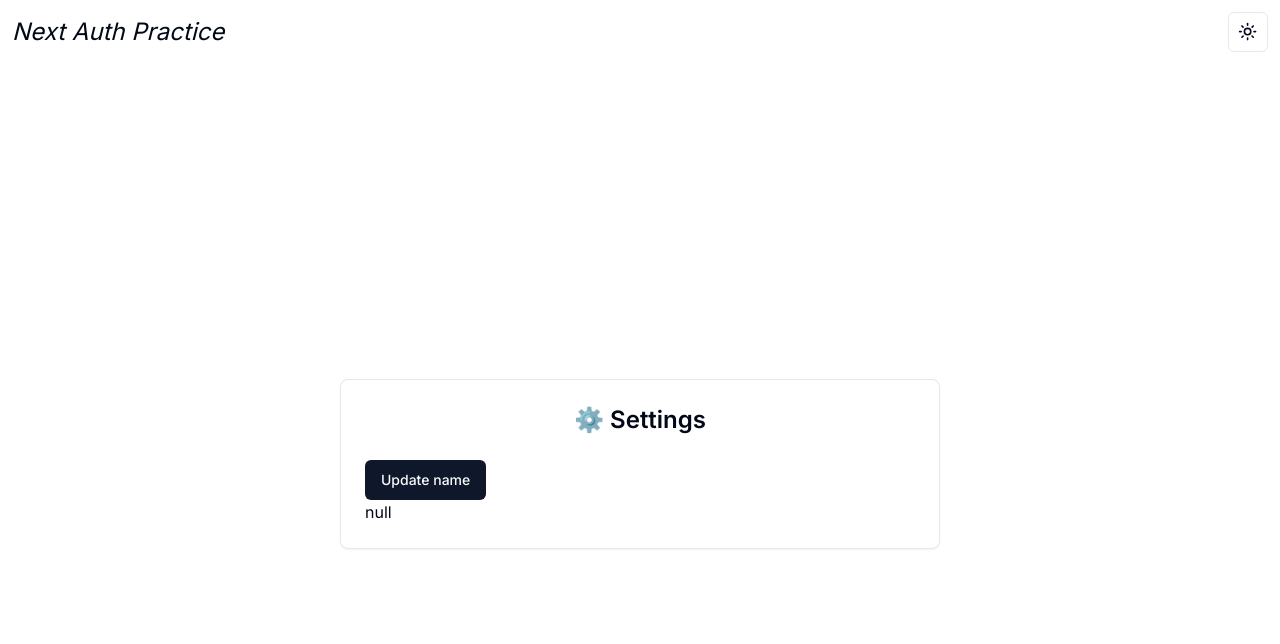
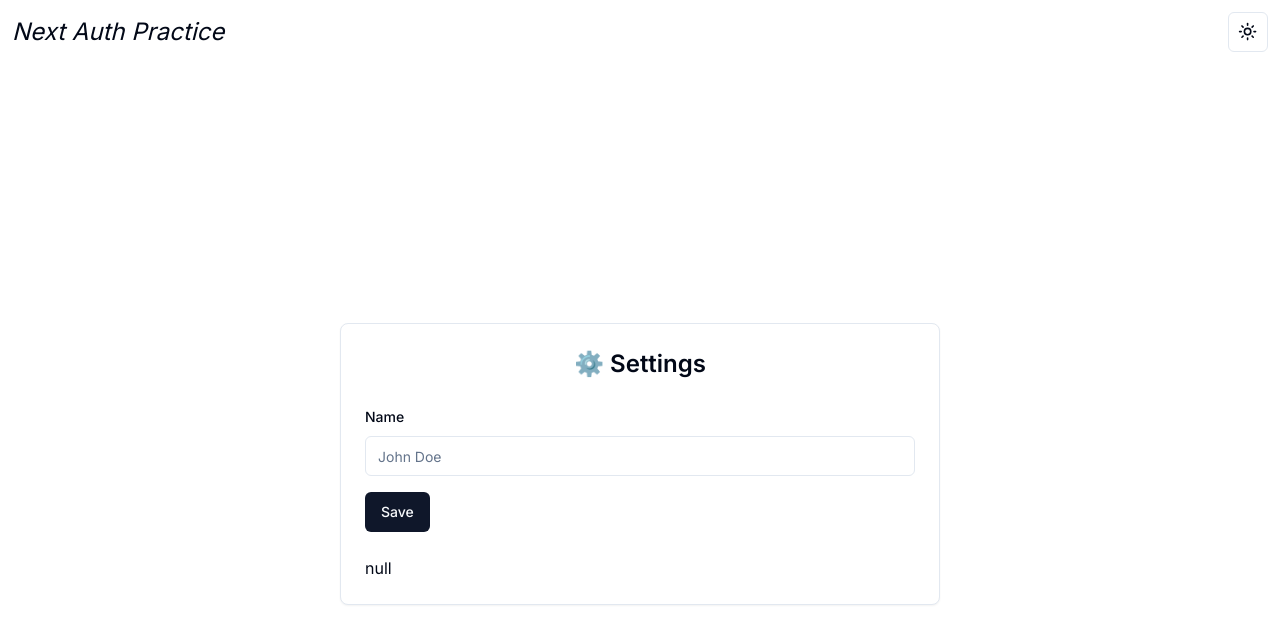
Before and after one commit to Chinmaykd21/AuthTech, a Next.js app: page /settings in a window 1280 px wide. Shown: the top 644 px of the page. Built offline with nearby package versions, Linux system fonts and the light colour scheme; no server answers.

Commit message:
settings page part I

```diff
--- a/app/(protected)/settings/page.tsx
+++ b/app/(protected)/settings/page.tsx
@@ -1,33 +1,93 @@
 "use client";
 
+import * as z from "zod";
 import { settings } from "@/actions/settings";
 import { Button } from "@/components/ui/button";
 import { Card, CardContent, CardHeader } from "@/components/ui/card";
 import { useSession } from "next-auth/react";
-import { useTransition } from "react";
+import { useState, useTransition } from "react";
+import { settingsSchema } from "@/schemas";
+import { useForm } from "react-hook-form";
+import { zodResolver } from "@hookform/resolvers/zod";
+
+import {
+  Form,
+  FormField,
+  FormControl,
+  FormItem,
+  FormLabel,
+  FormDescription,
+  FormMessage,
+} from "@/components/ui/form";
+
+import { Input } from "@/components/ui/input";
+import { useCurrentUser } from "@/hooks/use-current-user";
 
 const SettingsPage = () => {
+  const user = useCurrentUser();
   const { data: session, update } = useSession();
 
   const [isPending, startTransition] = useTransition();
-  const onClick = () => {
+  const [error, setError] = useState<String | undefined>("");
+  const [success, setSuccess] = useState<String | undefined>("");
+
+  const form = useForm<z.infer<typeof settingsSchema>>({
+    resolver: zodResolver(settingsSchema),
+    defaultValues: {
+      name: user?.name || "",
+    },
+  });
+
+  const onSubmit = (values: z.infer<typeof settingsSchema>) => {
     startTransition(() => {
-      settings({
-        name: "Isador",
-      }).then(() => {
-        update();
-      });
+      settings(values)
+        .then((data) => {
+          if (data?.error) {
+            setError(data.error);
+          }
+          if (data?.sucess) {
+            update();
+            setSuccess(data.sucess);
+          }
+        })
+        .catch(() => {
+          setError("Something went wrong!");
+        });
     });
   };
+
   return (
     <Card className="w-[600px]">
       <CardHeader>
         <p className="text-2xl font-semibold text-center">⚙️ Settings</p>
       </CardHeader>
       <CardContent>
-        <Button disabled={isPending} onClick={onClick}>
-          Update name
-        </Button>
+        <Form {...form}>
+          <form onSubmit={form.handleSubmit(onSubmit)} className="space-y-6">
+            <div className="space-y-4">
+              <>
+                <FormField
+                  control={form.control}
+                  name="name"
+                  render={({ field }) => (
+                    <FormItem>
+                      <FormLabel>Name</FormLabel>
+                      <FormControl>
+                        <Input
+                          {...field}
+                          placeholder="John Doe"
+                          disabled={isPending}
+                        />
+                      </FormControl>
+                    </FormItem>
+                  )}
+                />
+              </>
+              <Button type="submit">Save</Button>
+            </div>
+          </form>
+        </Form>
+        <br />
         <p>{JSON.stringify(session)}</p>
       </CardContent>
     </Card>
--- a/auth.ts
+++ b/auth.ts
@@ -5,6 +5,7 @@ import { db } from "./lib/db";
 import { UserRole } from "@prisma/client";
 import { getUserById } from "./data/user";
 import { getTwoFactorConfirmationByUserId } from "./data/two-factor-confirmation";
+import { getAccountByUserId } from "./data/account";
 
 export const {
   handlers: { GET, POST },
@@ -74,7 +75,12 @@ export const {
         session.user.role = token.role as UserRole;
       }
 
-      // session.user.name = token?.name ? token?.name : session.user.name;
+      if (session?.user) {
+        session.user.name = token.name;
+        session.user.email = token.email as string;
+        session.user.isTwoFactorEnabled = token.isTwoFactorEnabled as boolean;
+        session.user.isOauth = token.isOauth as boolean;
+      }
 
       return session;
     },
@@ -93,9 +99,13 @@ export const {
           return token;
         }
 
+        const existingAccount = await getAccountByUserId(existingUser?.id);
+
         token.name = existingUser?.name;
         token.email = existingUser?.email;
         token.role = existingUser?.role;
+        token.isOauth = !!existingAccount;
+        token.isTwoFactorEnabled = existingUser?.isTwoFactorEnabled;
 
         return token;
       }
@@ -103,6 +113,8 @@ export const {
       // This way we are avoiding a DB call and
       // reducing a network request as well
       token.role = user?.role;
+      token.isTwoFactorEnabled = user?.isTwoFactorEnabled;
+      token.isOauth = user?.isOauth;
       return token;
     },
   },
--- /dev/null
+++ b/data/account.ts
@@ -0,0 +1,16 @@
+import { db } from "@/lib/db";
+
+// TODO: convert these functions to generics
+export const getAccountByUserId = async (userId: string) => {
+  try {
+    const account = await db.account.findFirst({
+      where: {
+        userId,
+      },
+    });
+
+    return account;
+  } catch {
+    return null;
+  }
+};
--- a/types/next-auth.d.ts
+++ b/types/next-auth.d.ts
@@ -8,17 +8,23 @@ import { UserRole } from "@prisma/client";
 declare module "next-auth" {
   interface User {
     role: UserRole;
+    isTwoFactorEnabled: boolean;
+    isOauth: boolean;
   }
 }
 
 declare module "@auth/core/adapters" {
   interface AdapterUser {
     role;
+    isTwoFactorEnabled;
+    isOauth;
   }
 }
 
 export type ExtendedUser = DefaultSession["user"] & {
   role: UserRole;
+  isTwoFactorEnabled: boolean;
+  isOauth: boolean;
 };
 
 // declare module "next-auth/jwt" {
```
